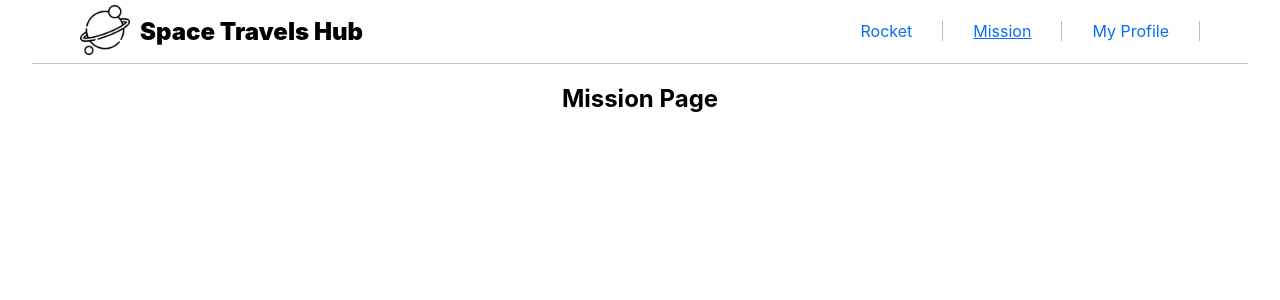
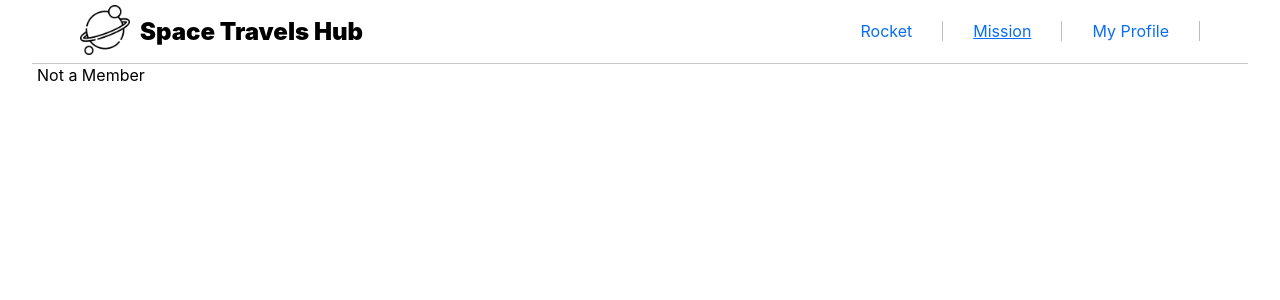
Before and after one commit to AlyAtalla/React-Group-Project, a React (Create React App) app: page /mission in a window 1280 px wide. Shown: the top 300 px of the page. Built offline with nearby package versions, Linux system fonts and the light colour scheme.

Commit message:
Add mission.js with basic structure

```diff
--- a/src/components/Mission.js
+++ b/src/components/Mission.js
@@ -1,9 +1,26 @@
-function Mission() {
+import PropTypes from 'prop-types';
+import classNames from 'classnames';
+
+const Mission = ({ missionName, missionDescription, highlights }) => {
+  const rows = classNames('border pl-2', {
+    'bg-gray-100':highlights,
+  });
   return (
-    <div>
-      <h2>Mission Page</h2>
-    </div>
+    <>
+      <tr className={rows}>
+        <td className='border pl-5 pt-5 align-top'>{ missionName }</td>
+        <td className='border p-5 text-justify'>{ missionDescription }</td>
+        <td className='border pl-5'>Not a Member</td>
+        <td className='border pl-5' aria-hidden='true' />
+      </tr>
+    </>
   );
-}
+};
 
 export default Mission;
+
+Mission.PropTypes = {
+  missionName: PropTypes.string.isRequired,
+  missionDescription: PropTypes.string.isRequired,
+  highlights: PropTypes.bool.isRequired,
+};
```
